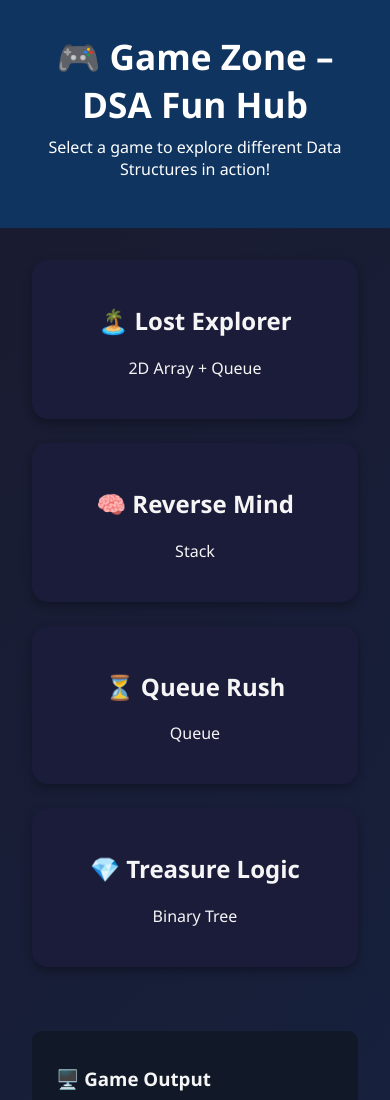
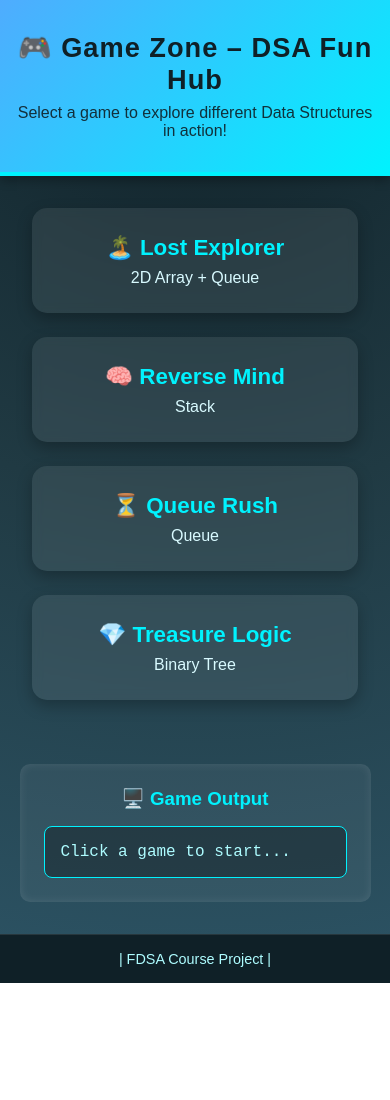
Before and after one commit to Om-mac/GameZone, a plain HTML site: page index.html in a window 390 px wide. Shown: the top 1100 px of the page. After the commit the page ends 983 px from the top, so only its background shows below. Drawn offline with Linux system fonts and the light colour scheme.

Commit message:
make UI responsive to cursor

```diff
--- a/style.css
+++ b/style.css
@@ -1,70 +1,134 @@
-body {
-  font-family: 'Segoe UI', sans-serif;
-  background: linear-gradient(135deg, #1a1a2e, #16213e);
-  color: #f5f5f5;
+/* ==== RESET & GLOBAL ==== */
+* {
   margin: 0;
   padding: 0;
+  box-sizing: border-box;
+  font-family: 'Poppins', sans-serif;
 }
 
+body {
+  background: radial-gradient(circle at top, #0f2027, #203a43, #2c5364);
+  color: #f0f0f0;
+  display: flex;
+  flex-direction: column;
+  min-height: 100vh;
+}
+
+/* ==== HEADER ==== */
 header {
   text-align: center;
-  padding: 2rem;
-  background: #0f3460;
-  color: #fff;
+  padding: 2rem 1rem;
+  background: linear-gradient(135deg, #4facfe, #00f2fe);
+  color: #0f2027;
+  border-bottom: 4px solid #00f2fe;
+  box-shadow: 0 4px 10px rgba(0, 0, 0, 0.3);
 }
 
 header h1 {
-  margin: 0;
   font-size: 2.2rem;
+  letter-spacing: 1px;
+  font-weight: 700;
 }
 
 header p {
-  margin-top: 8px;
   font-size: 1rem;
+  margin-top: 0.5rem;
+  opacity: 0.9;
 }
 
-.game-grid {
+/* ==== MAIN GRID ==== */
+main.game-grid {
   display: grid;
-  grid-template-columns: repeat(auto-fit, minmax(220px, 1fr));
+  grid-template-columns: repeat(auto-fit, minmax(250px, 1fr));
   gap: 1.5rem;
   padding: 2rem;
+  width: 100%;
+  max-width: 1000px;
+  margin: 0 auto;
 }
 
+/* ==== GAME CARDS ==== */
 .game-card {
-  background: #1b1b3a;
-  border-radius: 16px;
-  padding: 1.5rem;
+  background: rgba(255, 255, 255, 0.08);
+  border: 2px solid transparent;
+  border-radius: 15px;
+  padding: 2rem 1.5rem;
   text-align: center;
   cursor: pointer;
-  transition: transform 0.2s ease, background 0.3s ease;
-  box-shadow: 0 4px 10px rgba(0, 0, 0, 0.3);
+  transition: all 0.3s ease;
+  box-shadow: 0 6px 15px rgba(0, 0, 0, 0.25);
+  backdrop-filter: blur(5px);
 }
 
+.game-card h2 {
+  font-size: 1.4rem;
+  color: #00f2fe;
+  margin-bottom: 0.5rem;
+}
+
+.game-card p {
+  font-size: 1rem;
+  color: #d9faff;
+}
+
+/* ==== HOVER EFFECT ==== */
 .game-card:hover {
   transform: scale(1.05);
-  background: #533483;
+  border: 2px solid #00f2fe;
+  box-shadow: 0 8px 20px rgba(0, 242, 254, 0.3);
 }
 
-.output {
-  background: #111827;
-  margin: 2rem;
+/* ==== OUTPUT SECTION ==== */
+section.output {
+  text-align: center;
+  background: rgba(255, 255, 255, 0.05);
+  padding: 2rem;
+  margin: 2rem auto;
   border-radius: 10px;
-  padding: 1rem 1.5rem;
+  width: 90%;
+  max-width: 800px;
+  box-shadow: inset 0 0 10px rgba(255, 255, 255, 0.1);
 }
 
-pre {
-  background: #1f2937;
-  color: #10b981;
+section.output h3 {
+  color: #00f2fe;
+  margin-bottom: 1rem;
+}
+
+#outputArea {
+  background: rgba(0, 0, 0, 0.3);
+  border: 1px solid #00f2fe;
+  border-radius: 8px;
   padding: 1rem;
-  border-radius: 10px;
-  font-size: 0.95rem;
+  text-align: left;
+  color: #aefcff;
+  font-family: 'Courier New', monospace;
+  white-space: pre-wrap;
   overflow-x: auto;
 }
 
+/* ==== FOOTER ==== */
 footer {
   text-align: center;
   padding: 1rem;
-  background: #0f3460;
-  color: #ccc;
+  margin-top: auto;
+  background: #0f2027;
+  color: #aefcff;
   font-size: 0.9rem;
+  border-top: 1px solid rgba(255, 255, 255, 0.1);
 }
+
+/* ==== RESPONSIVE ==== */
+@media (max-width: 600px) {
+  header h1 {
+    font-size: 1.7rem;
+  }
+
+  .game-card {
+    padding: 1.5rem;
+  }
+
+  section.output {
+    padding: 1.5rem;
+  }
+}
```
